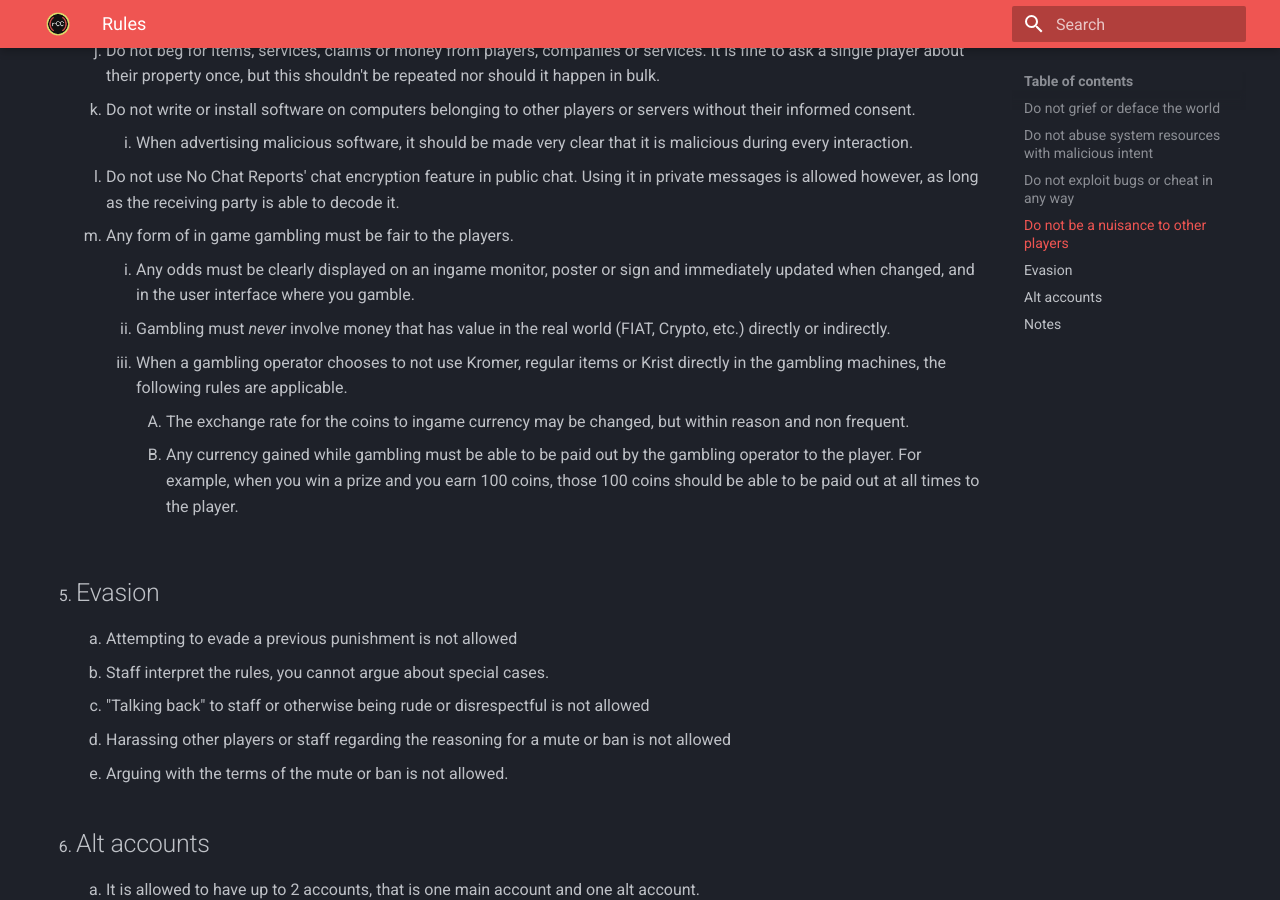
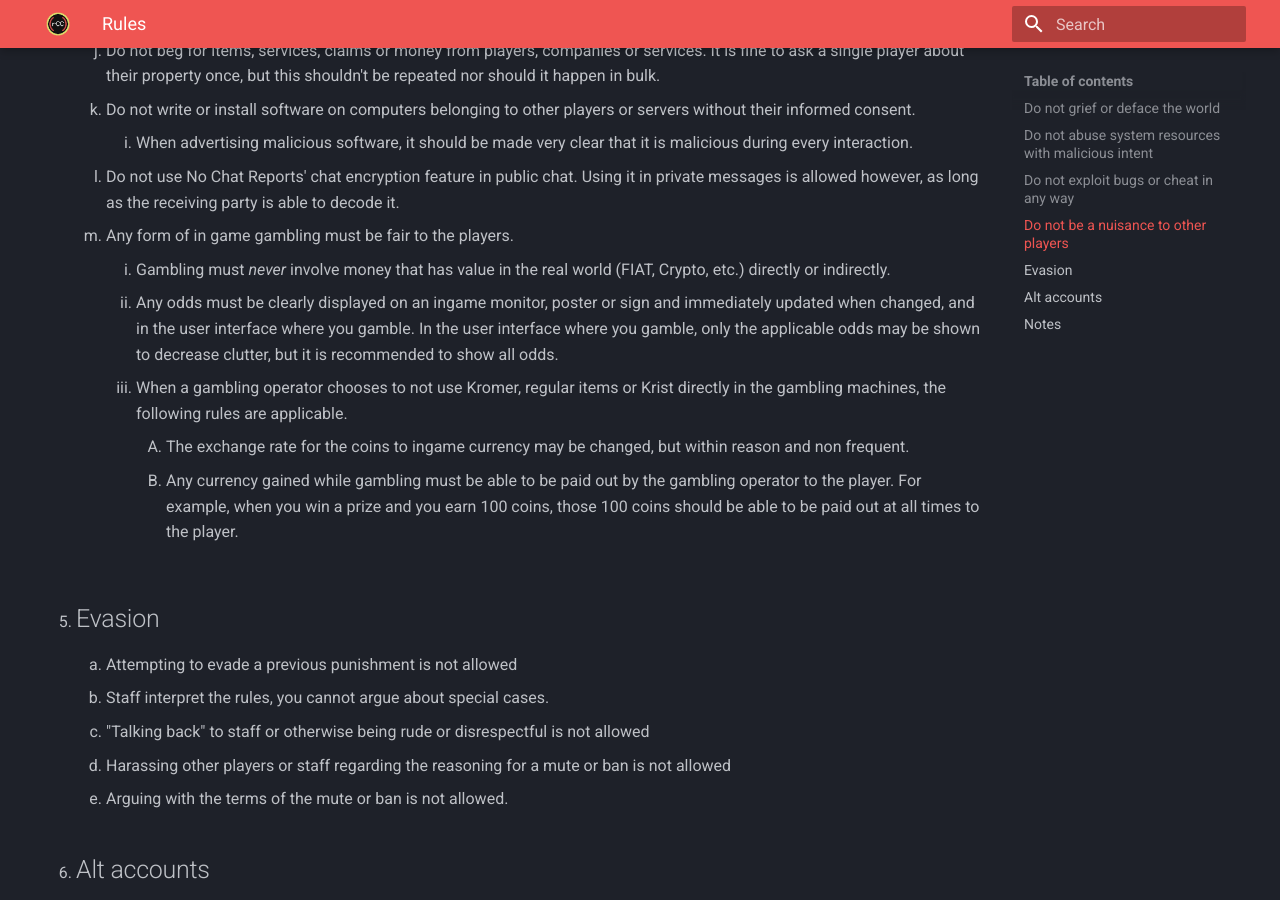
Before and after one commit to ReconnectedCC/docs, an MkDocs documentation site: the page built from docs/rules.md, in a window 1280 px wide and 900 px high, scrolled down 2064 px. Built offline with MkDocs 1.6.1 and Material for MkDocs 9.7.7, drawn with Linux system fonts in a browser that asks for light colours.

Commit message:
allow showing only applicable odds

```diff
--- a/docs/rules.md
+++ b/docs/rules.md
@@ -50,8 +50,8 @@
         1.  When advertising malicious software, it should be made very clear that it is malicious during every interaction.
     12. Do not use No Chat Reports' chat encryption feature in public chat. Using it in private messages is allowed however, as long as the receiving party is able to decode it.
     13. Any form of in game gambling must be fair to the players.
-        2. Any odds must be clearly displayed on an ingame monitor, poster or sign and immediately updated when changed, and in the user interface where you gamble.
         1. Gambling must *never* involve money that has value in the real world (FIAT, Crypto, etc.) directly or indirectly.
+        2. Any odds must be clearly displayed on an ingame monitor, poster or sign and immediately updated when changed, and in the user interface where you gamble. In the user interface where you gamble, only the applicable odds may be shown to decrease clutter, but it is recommended to show all odds.
         3. When a gambling operator chooses to not use Kromer, regular items or Krist directly in the gambling machines, the following rules are applicable.
             1. The exchange rate for the coins to ingame currency may be changed, but within reason and non frequent.
             2. Any currency gained while gambling must be able to be paid out by the gambling operator to the player. For example, when you win a prize and you earn 100 coins, those 100 coins should be able to be paid out at all times to the player.
```
